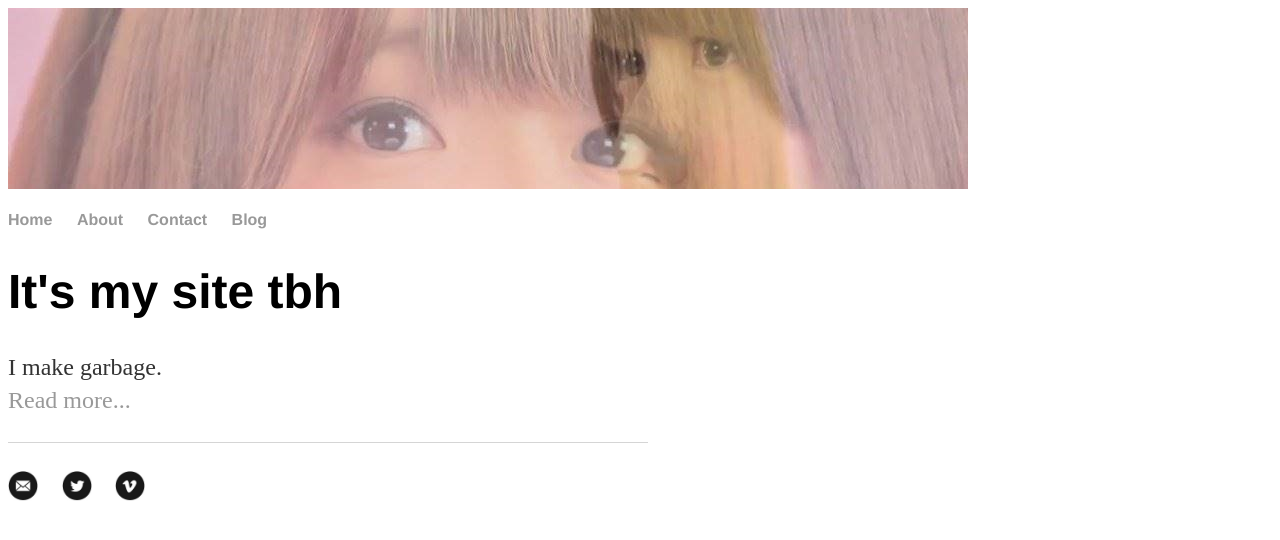
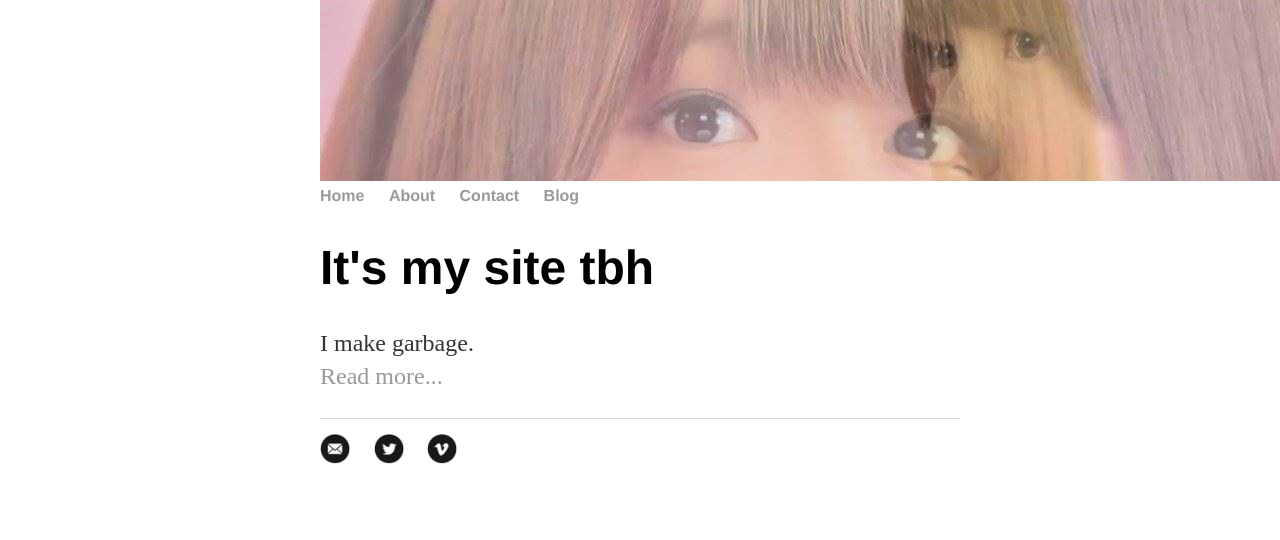
Before and after one commit to glasscaked/strip, a Jekyll site: the page built from index.html, in a window 1280 px wide. Shown: the top 540 px of the page. Built offline with Jekyll 4.4.1, drawn with Linux system fonts in a browser that asks for light colours.

Commit message:
Update main.css

```diff
--- a/css/main.css
+++ b/css/main.css
@@ -1,4 +1,4 @@
-body { width: 50%; }
+body { margin: auto; width: 50%; }
 a { text-decoration: none; color: #999; }
 a:hover { text-decoration: underline; }
 
@@ -10,14 +10,14 @@ h2 { font-size: 2.7em; }
 h3 { font-size: 2.3em; }
 h4 { font-size: 1.9em; }
 
-nav ul, footer ul { width: 100%; font-size: 1em; font-family: 'Helvetica', 'Arial', 'Sans-Serif'; padding: 0px; list-style: none; font-weight: bold; }
+nav ul, footer ul { margin: auto; width: 100%; font-size: 1em; font-family: 'Helvetica', 'Arial', 'Sans-Serif'; padding: 0px; list-style: none; font-weight: bold; }
 nav ul li, footer ul li {display: inline; margin-right: 20px; }
 
 footer { border-top: 1px solid #d5d5d5; font-size: .8em; }
 
 
 /* Blog */
-ul.posts { margin: 20px  40px; font-size: 1.5em; }
+ul.posts { margin: 20px auto 40px; font-size: 1.5em; }
 ul.posts li { list-style: none; }
 
 /* Contact */
```
